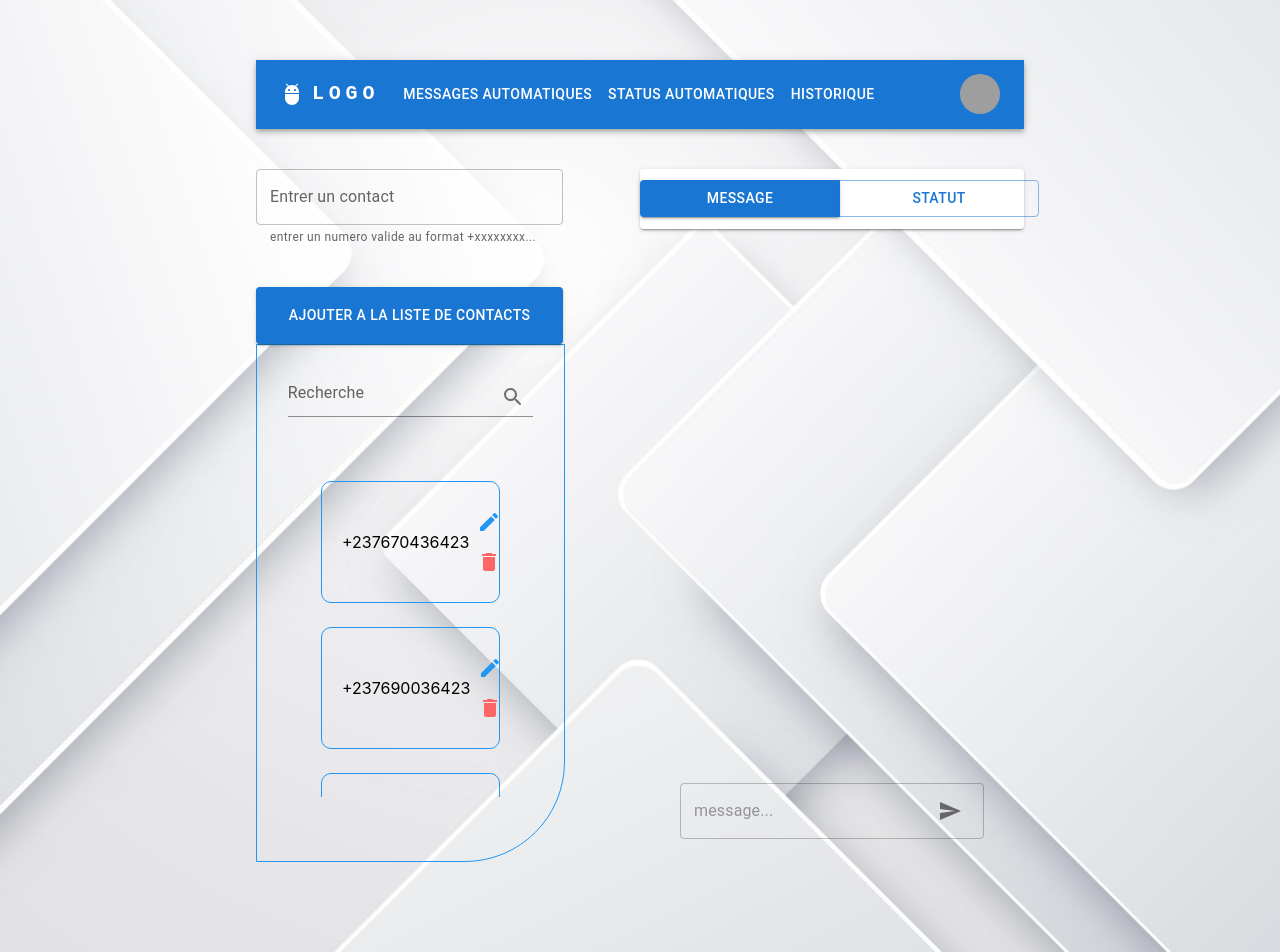
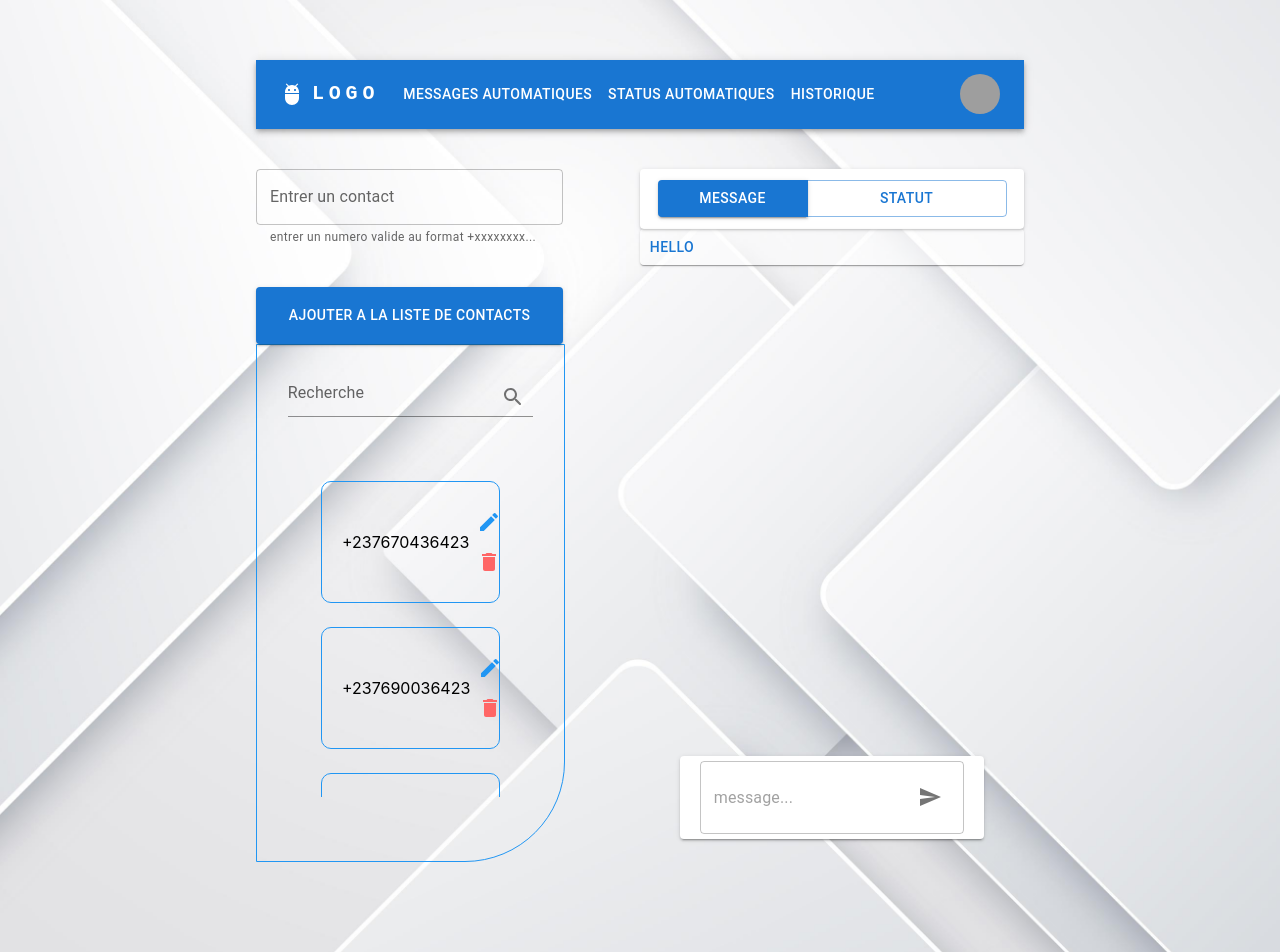
Before and after one commit to 1Cryptify/automatisationWathsapp, a React (Create React App) app: page / in a window 1280 px wide. Shown: the top 952 px of the page. Built offline with nearby package versions, Linux system fonts and the light colour scheme; grey boxes are pictures that could not be loaded.

Commit message:
modifier background

```diff
--- a/src/Msg.jsx
+++ b/src/Msg.jsx
@@ -75,17 +75,20 @@ export default function Msg() {
         <Grid item xs={6}>
             <Box sx={{height:'50px',paddingTop:5}}>
                 <Paper elevation={2} sx={{height:'60px',display:'grid',placeItems:'center'}}>
-                    <ButtonGroup><Button sx={{width:'200px'}} variant='contained'>Message</Button><Button sx={{width:'200px'}}>Statut</Button></ButtonGroup>
+                    <ButtonGroup><Button sx={{width:'150px'}} variant='contained'>Message</Button><Button sx={{width:'200px'}}>Statut</Button></ButtonGroup>
+                </Paper>
+                <Paper sx={{width:'100%',backdropFilter:`blur:5px`,background:`rgba(255, 255, 255, 0.5)`}}>
+                  <Box><Button>Hello</Button></Box>
                 </Paper>
             </Box>
             <Box sx={{padding:5,height:'620px',alignItems:'flex-end',justifyContent:'center',display:'flex'}}>
-            <TextField placeholder='message...' variant='outlined' sx={{width:'100%',marginTop:5,marginBottom:5}} InputProps={{
+            <Paper elevation={2} sx={{width:'100%',marginTop:5,marginBottom:5,display:'grid',placeItems:'center',padding:'5px'}}><TextField  sx={{width:'90%'}} multiline={true} maxRows={4} placeholder='message...' variant='outlined'  InputProps={{
           endAdornment: (
             <IconButton type="submit" aria-label="search">
               <Send/>
             </IconButton>
           ),
-        }}/>
+        }}/></Paper>
             </Box>
         </Grid>
         </Grid>
```
